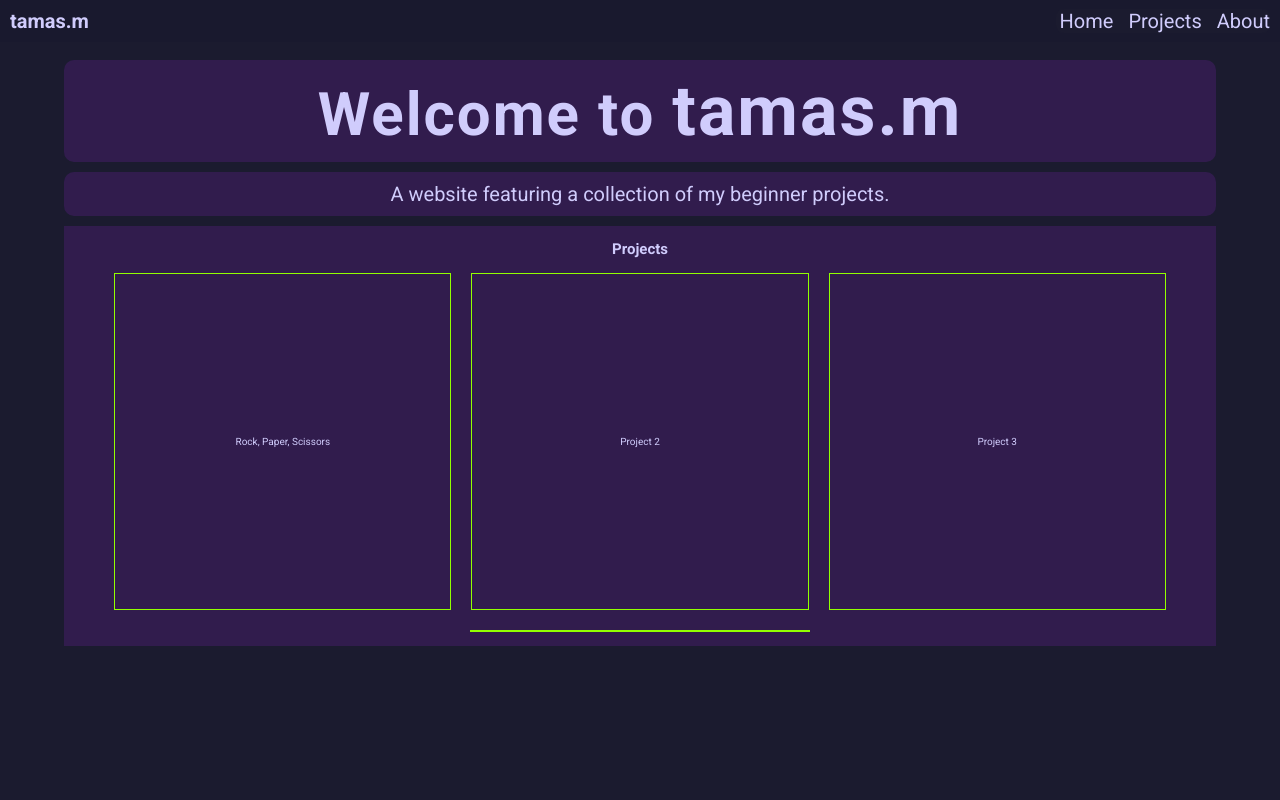
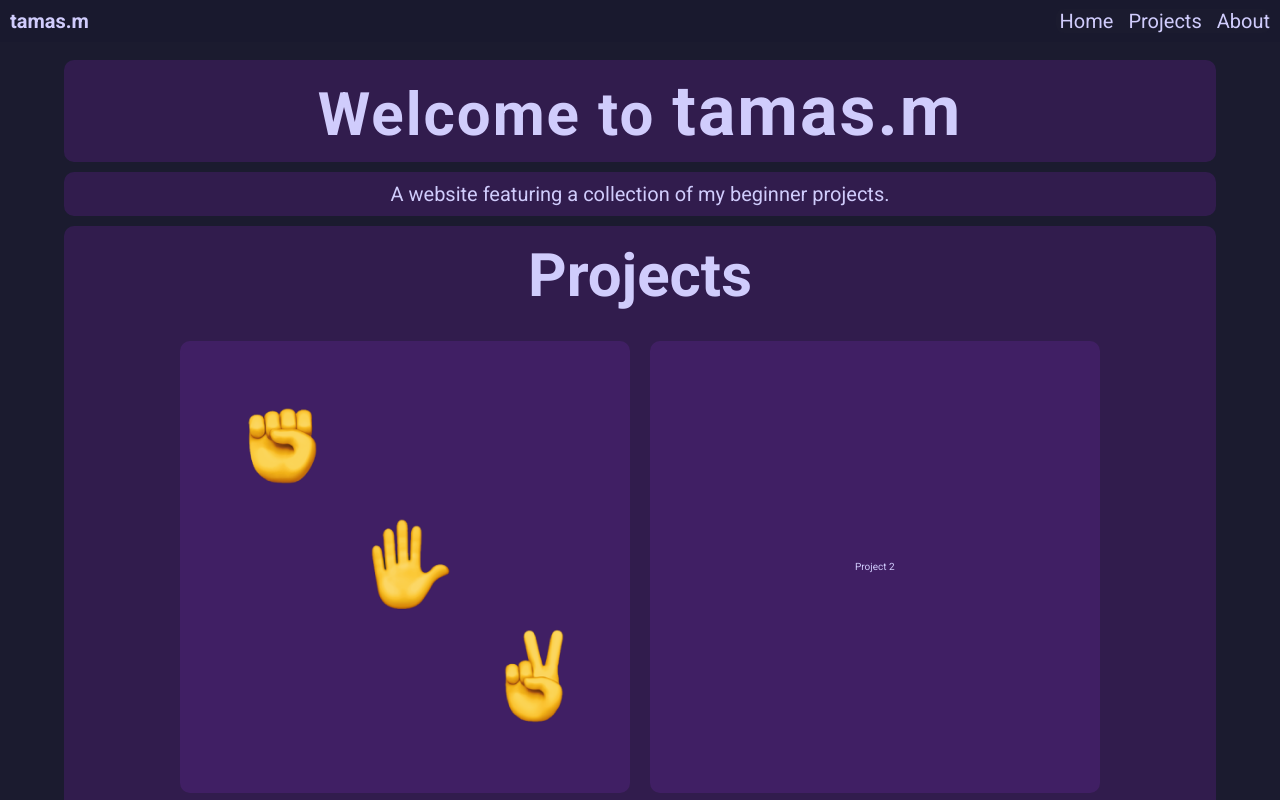
Before and after one commit to tamasmeidlinger/tamas-m, a plain HTML site: page index.html in a window 1280 px wide. Shown: the top 800 px of the page. Drawn offline with Linux system fonts and the light colour scheme; a web font is replaced by a local one.

Commit message:
Add icon for rock paper scissors.

```diff
--- a/index.html
+++ b/index.html
@@ -62,8 +62,8 @@
         <div class="projects">
           <div class="project p1">
             <a href="./rock-paper-scissors/rock-paper-scissors.html"
-              >Rock, Paper, Scissors</a
-            >
+              ><img src="./assets/rps.png" alt=""
+            /></a>
           </div>
           <div class="project p2">Project 2</div>
           <div class="project p3 last">Project 3</div>
--- a/styles.css
+++ b/styles.css
@@ -170,10 +170,12 @@ a {
 
 h2 {
   text-align: center;
-  margin: 0 0 15px 0;
+  margin: 0 0 30px 0;
+  font-size: clamp(2rem, 6vw, 6rem);
 }
 
 .p-container {
+  border-radius: 10px;
   background-color: #451d6a85;
   margin: 0 auto 0 auto;
   padding: 14px;
@@ -198,12 +200,14 @@ h2 {
 }
 
 .project {
-  border: 1px solid rgb(145, 255, 0);
+  background-color: #50247a85;
+  padding: 10px;
   min-width: 100px;
-  width: 30%;
+  width: 40%;
   height: auto;
   aspect-ratio: 1/1;
 
+  border-radius: 10px;
   display: flex;
   justify-content: center;
   align-items: center;
@@ -211,7 +215,12 @@ h2 {
 
 .projects::after {
   content: "";
-  border: 1px solid rgb(145, 255, 0);
   min-width: 100px;
-  width: 30%;
+  width: 40%;
 }
+
+.project img {
+  object-fit: cover;
+  width: 100%;
+  height: auto;
+}
```
Also changed, not shown: assets/rps.png (added).
